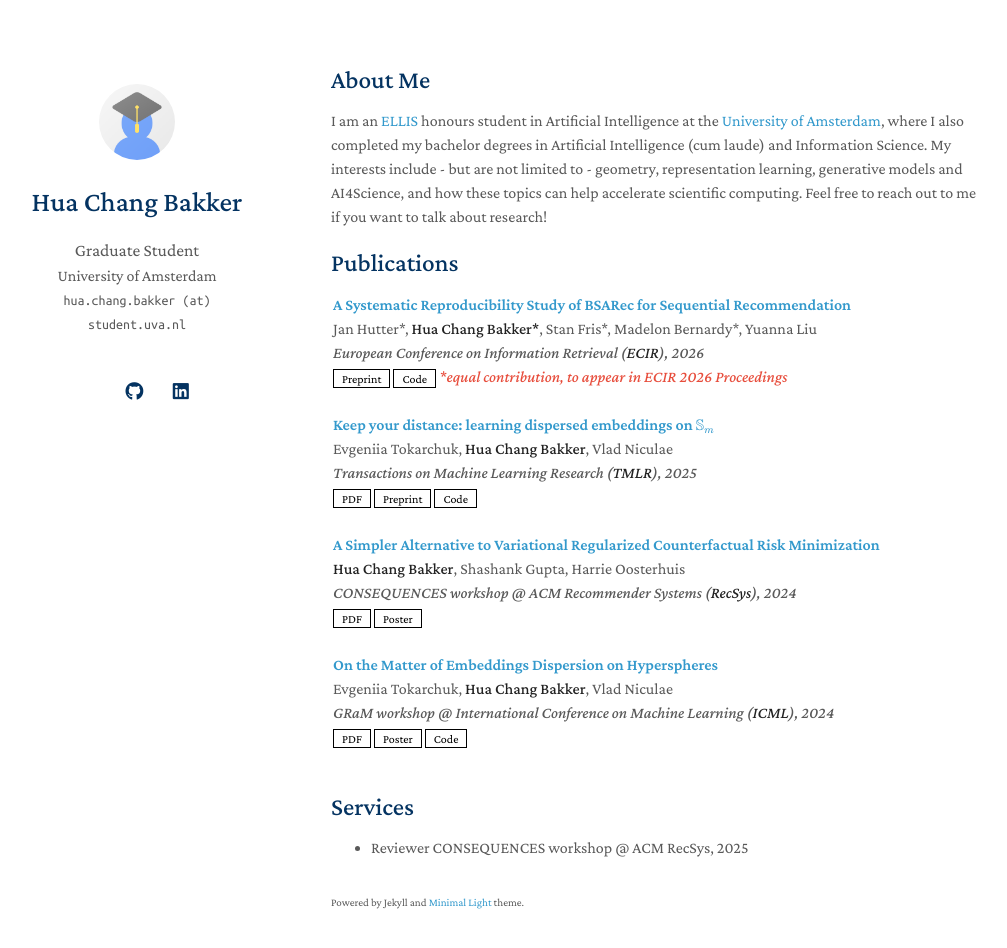
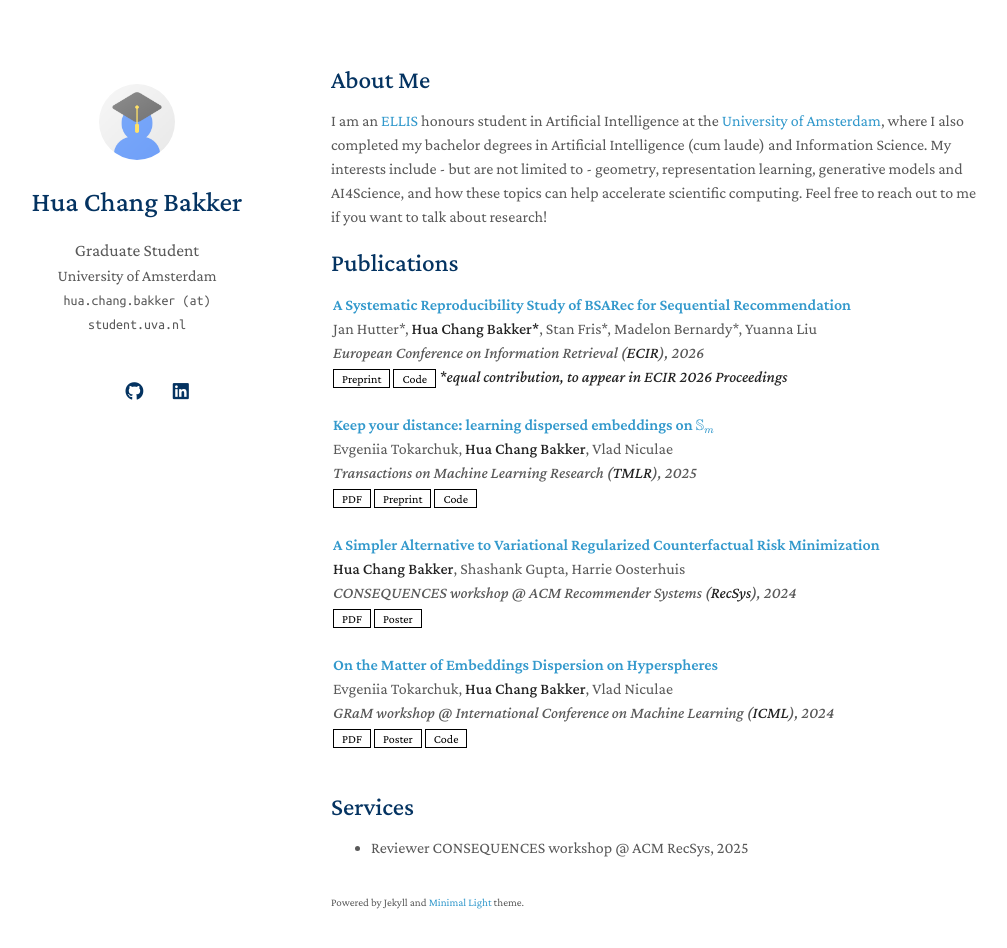
Before and after one commit to huachangb/huachangb.github.io, a Jekyll site: the page built from index.md, in a window 1280 px wide and 983 px high. Shown: the top 948 px of the window, without its empty margins (139-1146 px from the left). Built offline with Jekyll 4.4.1, drawn with Linux system fonts in a browser that asks for light colours; a style sheet for code colours, icons or effects is not loaded.

Commit message:
Remove inline color style from publication notes

```diff
--- a/_includes/publication_list.html
+++ b/_includes/publication_list.html
@@ -34,7 +34,7 @@
       <a href="{{ link.page }}" class="btn btn-sm z-depth-0" target="_blank" style="font-size:12px;">Project Page</a>
       {% endif %}
       {% if link.notes %}
-      <strong><i style="color:#e74d3c">{{ link.notes }}</i></strong>
+      <strong><i>{{ link.notes }}</i></strong>
       {% endif %}
       {% if link.others %}
       {{ link.others }}
```
